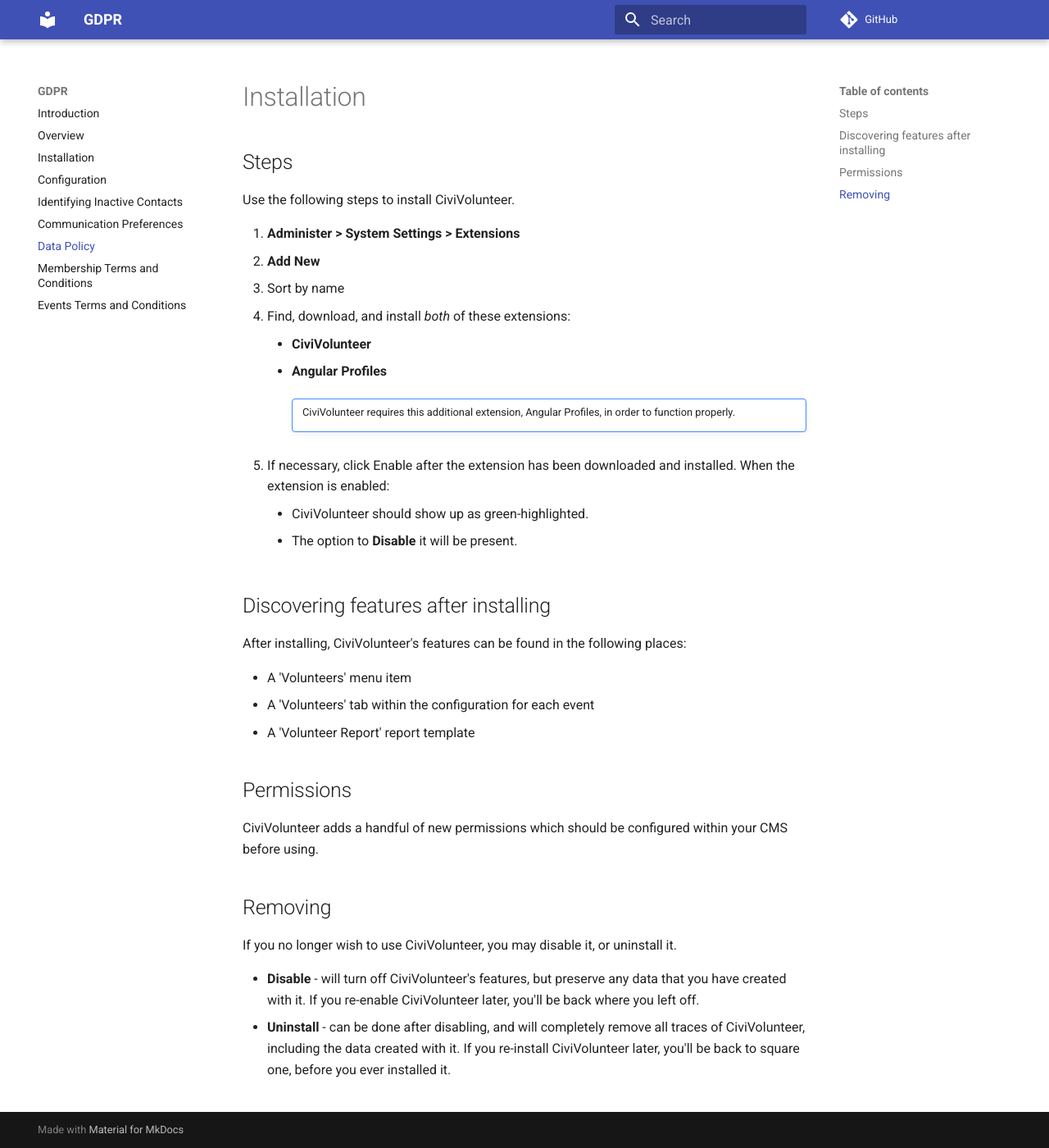
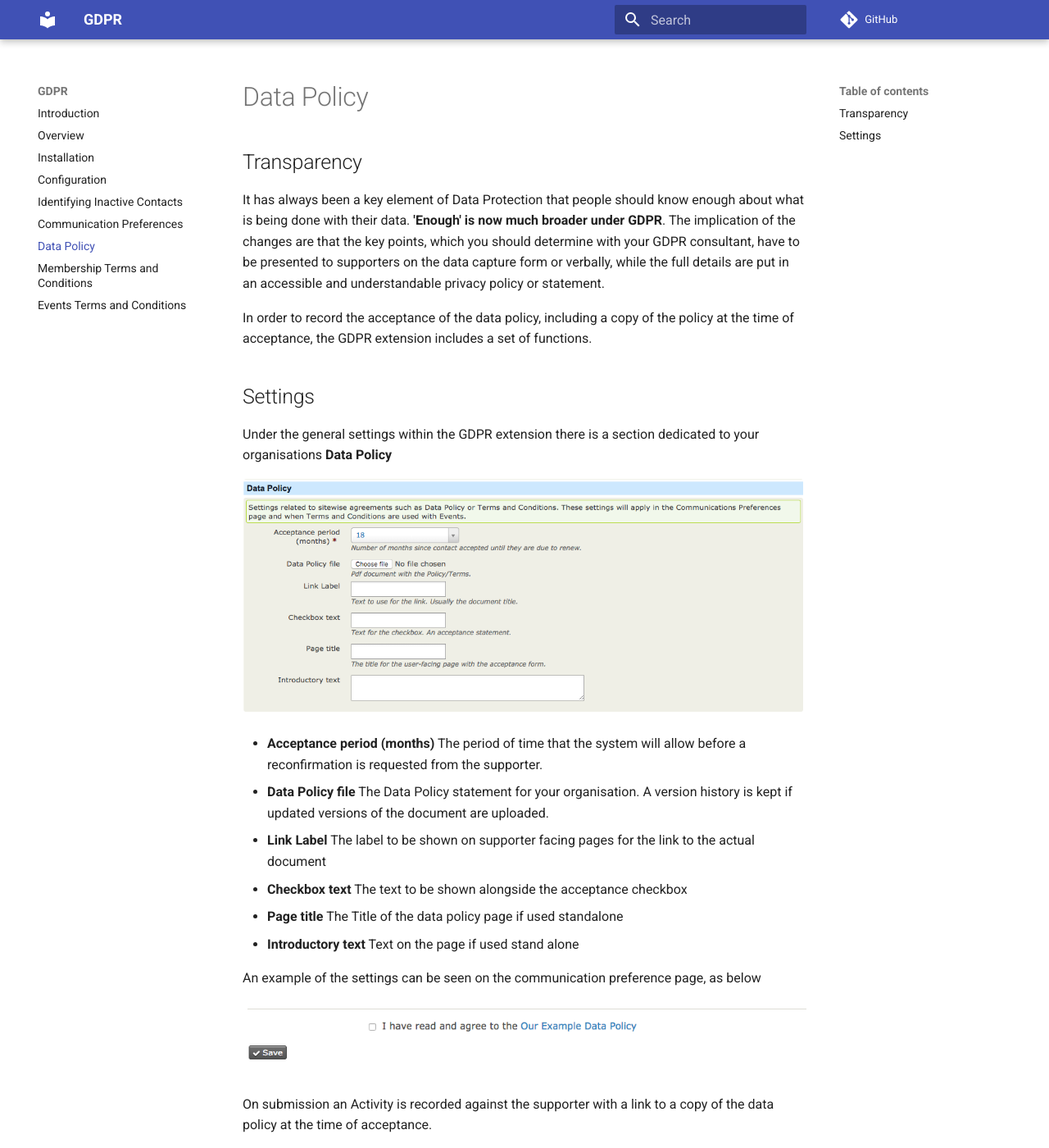
Before and after one commit to veda-consulting-company/uk.co.vedaconsulting.gdpr, an MkDocs documentation site: the page built from docs/data-policy.md, in a window 1280 px wide and 1400 px high. Shown: the whole window at 82% size. Built offline with MkDocs 1.6.1 and Material for MkDocs 9.7.7, drawn with Linux system fonts in a browser that asks for light colours; comment, search, counter and statistics services are not loaded; old or Windows-style settings are respelled for this version of MkDocs; some of the changed text lies outside the part shown.

Commit message:
Docs Data Policy

```diff
--- a/docs/data-policy.md
+++ b/docs/data-policy.md
@@ -1,41 +1,31 @@
-# Installation
+# Data Policy
 
-## Steps
+## Transparency
 
-Use the following steps to install CiviVolunteer.
+It has always been a key element of Data Protection that people should know enough about what is being done with their data. **'Enough' is now much broader under GDPR**. The implication of the changes are that the key points, which you should determine with your GDPR consultant, have to be presented to supporters on the data capture form or verbally, while the full details are put in an accessible and understandable privacy policy or statement.
 
-1. **Administer > System Settings > Extensions**
-1. **Add New**
-1. Sort by name
-1. Find, download, and install *both* of these extensions:
-    * **CiviVolunteer**
-    * **Angular Profiles**
+In order to record the acceptance of the data policy, including a copy of the policy at the time of acceptance, the GDPR extension includes a set of functions.
 
-        !!! caution ""
-            CiviVolunteer requires this additional extension, Angular Profiles, in order to function properly.
+## Settings
 
-1. If necessary, click Enable after the extension has been downloaded and installed. When the extension is enabled:
+Under the general settings within the GDPR extension there is a section dedicated to your organisations **Data Policy**
 
-    * CiviVolunteer should show up as green-highlighted.
-    * The option to **Disable** it will be present.
+![Data Policy Settings](/images/data-policy-settings.png)
 
+* **Acceptance period (months)** The period of time that the system will allow before a reconfirmation is requested from the supporter.
+* **Data Policy file** The Data Policy statement for your organisation. A version history is kept if updated versions of the document are uploaded.
+* **Link Label** The label to be shown on supporter facing pages for the link to the actual document
+* **Checkbox text** The text to be shown alongside the acceptance checkbox
+* **Page title** The Title of the data policy page if used standalone
+* **Introductory text** Text on the page if used stand alone
 
-## Discovering features after installing {:#discovery}
+An example of the settings can be seen on the communication preference page, as below
 
-After installing, CiviVolunteer's features can be found in the following places:
+![Data Policy Settings](/images/data-policy-example.png)
 
-* A 'Volunteers' menu item
-* A 'Volunteers' tab within the configuration for each event
-* A 'Volunteer Report' report template
+On submission an Activity is recorded against the supporter with a link to a copy of the data policy at the time of acceptance.
 
+On subsequent visits to the communications preferences page the supporter will not be prompted to accept the data policy, unless
 
-## Permissions {:#permissions}
-
-CiviVolunteer adds a handful of new permissions which should be configured within your CMS before using.
-
-## Removing
-
-If you no longer wish to use CiviVolunteer, you may disable it, or uninstall it.
-
-* **Disable** - will turn off CiviVolunteer's features, but preserve any data that you have created with it. If you re-enable CiviVolunteer later, you'll be back where you left off.
-* **Uninstall** - can be done after disabling, and will completely remove all traces of CiviVolunteer, including the data created with it. If you re-install CiviVolunteer later, you'll be back to square one, before you ever installed it.
+* The validity period set in the extension has been exceed
+* A new version of the data policy has been uploaded and the **This is a new version of the document.** checkbox was ticked, indicating a change to the terms which require acceptance from the supporter.
```
Also changed, not shown: docs/images/data-policy-example.png (added), docs/images/data-policy-settings.png (added).
